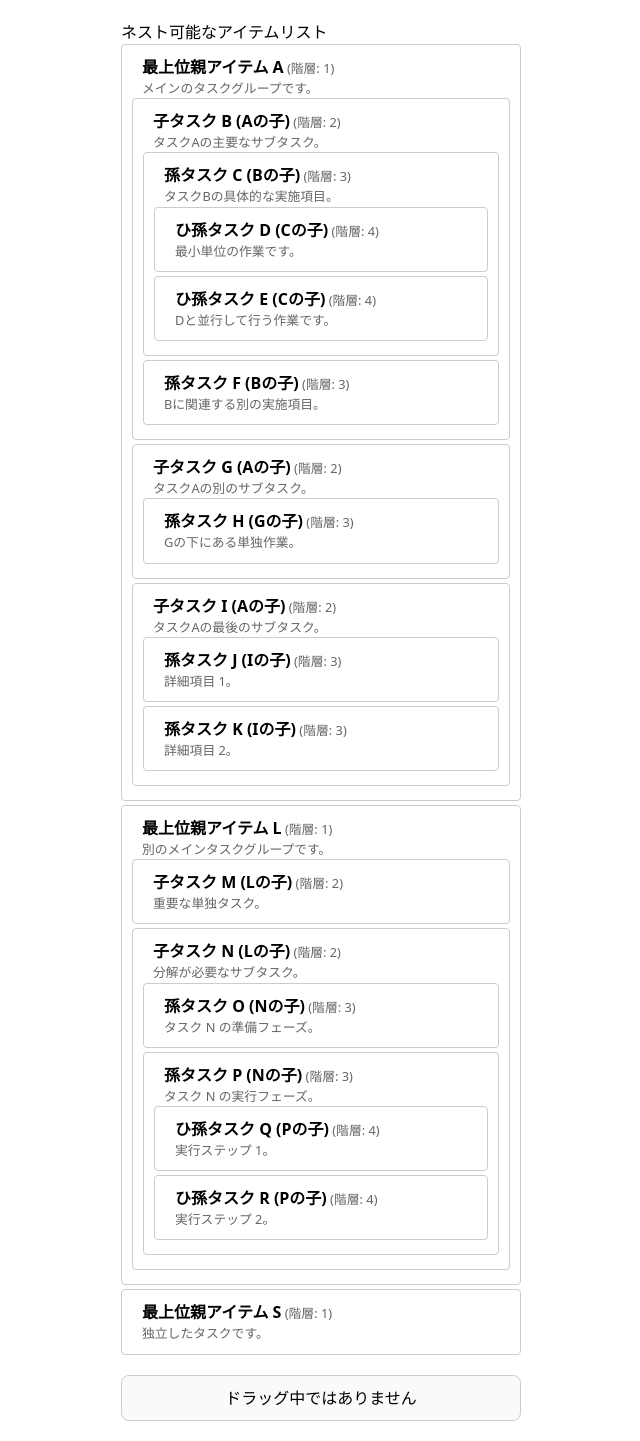
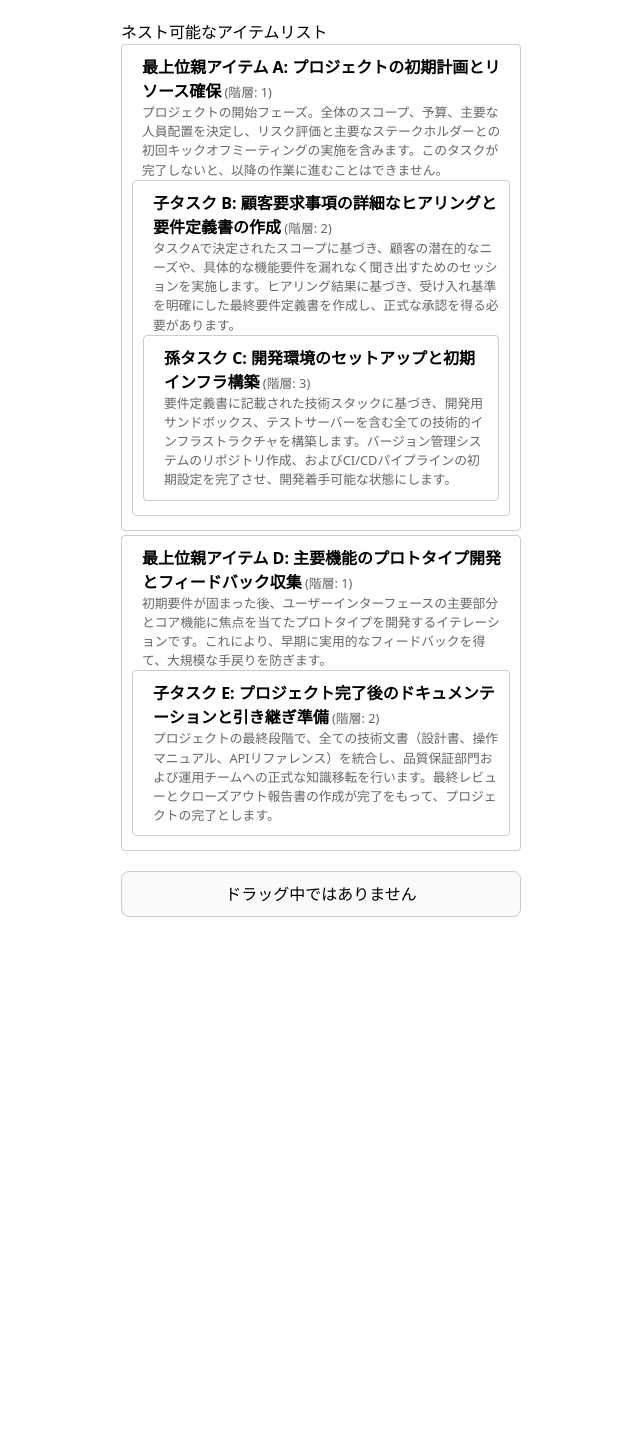
Before and after one commit to shoha-ryo/slideMemo, a Next.js app in the folder my-next-app/: page /task in a window 1280 px wide. Shown: the whole page, without its empty margins (319-959 px from the left). After the commit the page ends 937 px from the top, so only its background shows below. Built offline with nearby package versions, Linux system fonts and the light colour scheme.

Commit message:
要素(JSON)入れ替えロジック実装

```diff
--- a/my-next-app/src/app/task/components/Card.tsx
+++ b/my-next-app/src/app/task/components/Card.tsx
@@ -2,22 +2,13 @@
 
 import React, { use } from 'react';
 import { useDraggable, useDroppable, useDndContext } from '@dnd-kit/core';
+import { Item } from '../../../types/item';
 
-// アイテムデータの型定義
-interface ItemProps {
-	startOffset: { x: number; y: number }; // 開始位置のオフセット
-  id: string; // 一意のID (dnd-kitで使用)
-  level: 1 | 2 | 3 | 4 | 5; // 役割 (1=親, 2=子, 3=孫, ...)
-  title: string;
-  details: string;
-	children: ItemProps[]; // ⭐ 再帰的に子要素を持つ
-	useOverlay?: boolean; // DragOverlayで使用するかどうかのフラグ
-}
 
 
 
 // Draggable/Droppable コンポーネント
-const Card: React.FC<ItemProps> = ({ startOffset, id, level, title, details, children, useOverlay }) => {
+const Card: React.FC<Item> = ({ startOffset, id, level, title, details, children, useOverlay }) => {
 
   // --- 1. Draggableの設定 ---
   const { attributes, listeners, setNodeRef: setDraggableRef, transform } = useDraggable({
@@ -26,31 +17,27 @@ const Card: React.FC<ItemProps> = ({ startOffset, id, level, title, details, chi
 
 	const isActive = useDndContext().active?.id === id;
 
-  // ドラッグ時の位置変換スタイル
-  const draggableStyle = useOverlay ? {
-		// DragOverlay 用のスタイル
-  } : {
-		opacity: isActive? 0.3 : 1
-	};
 
   // --- 2. Droppableの設定 ---
   const { isOver, setNodeRef: setDroppableRef } = useDroppable({
-    id: id, // Draggableと同じIDを使用
+		id: id, // Draggableと同じIDを使用
   });
 
   // --- 3. スタイリングとネストレベルの決定 ---
+	const draggableStyle = useOverlay ? {
+		outline: '20px solid #00bcd4',
+	} : {
+		opacity: isActive? 0 : 1
+	};
 
-  // role (1~5) を元にネストレベル (インデント) を計算
-  // 例: role 1 -> 0px, role 2 -> 20px, role 3 -> 40px, ...
   const nestingLevel = level - 1;
   const paddingLeft = nestingLevel * 0; // 20px ずつインデント
-
-  // ドロップ時の視覚的なフィードバック
-  const activeStyle = {
+  const droppableStyle = {
     backgroundColor: isOver ? '#e0f7fa' : 'white', // isOver のとき色を変える
     outline: isOver ? '2px solid #00bcd4' : 'none',
 		// 動的に入れ替えを行なって、実際にドロップされる場所を視覚的に示す（入れ替えるよりラインが引かれる方がいいかも？）
   };
+
 
   // DraggableとDroppableのrefを両方設定
   const setNodeRef = (node) => {
@@ -62,8 +49,6 @@ const Card: React.FC<ItemProps> = ({ startOffset, id, level, title, details, chi
     <div
       ref={setNodeRef} // 両方のrefを設定
 			style={{
-				...draggableStyle,
-				...activeStyle,
 				padding: '10px',
 				paddingLeft: `${paddingLeft + 10}px`,
 				marginBottom: '4px',
@@ -71,7 +56,9 @@ const Card: React.FC<ItemProps> = ({ startOffset, id, level, title, details, chi
 				borderRadius: '4px',
 				transition: 'background-color 0.2s, outline 0.2s',
 				position: 'relative', // transformがなくても常にrelative固定
-			}}
+				...draggableStyle,
+				...droppableStyle,
+		}}
 			className='card' // カードの外枠要素の取得用
 
       {...listeners} // ドラッグイベントのリスナー
@@ -82,10 +69,8 @@ const Card: React.FC<ItemProps> = ({ startOffset, id, level, title, details, chi
 			<div style={{ paddingLeft: `${paddingLeft + 10}px` }}>
 				<strong>{title}</strong>
 				<span style={{ fontSize: '0.8em', color: '#666' }}> (階層: {level})</span>
-				{useOverlay
-					? <p>・・・</p>
-					: <p style={{ fontSize: '0.8em', color: '#666'}}>{details}</p>
-				}
+				<p style={{ fontSize: '0.8em', color: '#666'}}>{details}</p>
+
 			</div>
 			{/* ⭐ 2. 子要素の再帰的なレンダリング */}
 			{children.length > 0 && (
--- a/my-next-app/src/app/task/components/DraggableItem.tsx
+++ /dev/null
@@ -1,51 +0,0 @@
-'use client';
-
-import React from 'react';
-import { useDraggable } from '@dnd-kit/core';
-
-/**
- * ドラッグ可能なタスクカード
- * @param {object} props - プロパティ
- * @param {string} props.id - DndContextで使用する一意のID
- * @param {string} props.content - カードに表示する内容
- */
-export default function DraggableItem({ id, content }) {
-  // useDraggableフックを呼び出し、必要なプロパティとリスナーを取得
-  const {
-    attributes,
-    listeners,
-    setNodeRef,
-    transform,
-    isDragging
-  } = useDraggable({
-    id,
-  });
-
-  // ドラッグ中のスタイルを適用
-  const style = {
-    transform: transform ? `translate3d(${transform.x}px, ${transform.y}px, 0)` : undefined,
-    opacity: isDragging ? 0.7 : 1, // ドラッグ中は透明度を下げる
-    zIndex: isDragging ? 10 : 1, // ドラッグ中は前面に表示
-    transition: isDragging ? 'none' : 'transform 0.2s ease', // ドラッグ終了後のアニメーション
-    padding: '12px',
-    margin: '8px 0',
-    backgroundColor: 'white',
-    borderRadius: '8px',
-    boxShadow: isDragging ? '0 6px 12px rgba(0, 0, 0, 0.3)' : '0 1px 3px rgba(0, 0, 0, 0.1)',
-    cursor: 'grab',
-    textAlign: 'center',
-    fontSize: '14px',
-    border: '1px solid #ddd',
-  };
-
-  return (
-    <div
-      ref={setNodeRef} // DOMノード参照を設定
-      style={style}
-      {...listeners} // イベントリスナー（mousedown, touchstartなど）を設定
-      {...attributes} // aria属性などを設定
-    >
-      {content}
-    </div>
-  );
-}
--- a/my-next-app/src/app/task/components/DroppableContainer.tsx
+++ /dev/null
@@ -1,49 +0,0 @@
-'use client';
-
-import React from 'react';
-import { useDroppable } from '@dnd-kit/core';
-
-/**
- * ドロップ可能なタスクリストのコンテナ
- * @param {object} props - プロパティ
- * @param {string} props.id - DndContextで使用する一意のID
- * @param {string} props.title - リストのタイトル
- * @param {React.ReactNode} props.children - DraggableItemのリスト
- */
-export default function DroppableContainer({ id, title, children }) {
-  // useDroppableフックを呼び出し、ドロップ状態とノード参照を取得
-  const { isOver, setNodeRef } = useDroppable({
-    id,
-  });
-
-  // ドロップ候補時の背景色を決定
-  const containerStyle = {
-    backgroundColor: isOver ? '#e0f7fa' : '#f0f4f8',
-    padding: '16px',
-    margin: '10px',
-    minWidth: '280px',
-    minHeight: '300px',
-    borderRadius: '12px',
-    boxShadow: '0 4px 6px rgba(0, 0, 0, 0.1)',
-    display: 'flex',
-    flexDirection: 'column',
-    transition: 'background-color 0.2s ease-in-out',
-  };
-
-  const titleStyle = {
-    fontSize: '18px',
-    fontWeight: '700',
-    color: '#00796b',
-    marginBottom: '10px',
-    paddingBottom: '5px',
-    borderBottom: '2px solid #00796b',
-    textAlign: 'center',
-  };
-
-  return (
-    <div ref={setNodeRef} style={containerStyle}>
-      <h3 style={titleStyle}>{title}</h3>
-      {children}
-    </div>
-  );
-}
--- /dev/null
+++ b/my-next-app/src/app/task/components/moveCards.ts
@@ -0,0 +1,121 @@
+import { Item } from '@/types/item'
+
+
+
+// ツリー構造のノード移動ロジック
+function getNode(rootList: Item[], targetId: string): Item | null {
+  for (const node of rootList) {
+    if (node.id === targetId) return node
+    if (node.children && node.children.length > 0) {
+      const found = getNode(node.children, targetId)
+      if (found) return found
+    }
+  }
+  return null
+}
+// 怪しい再帰関数
+function collectDescendantIds(node: Item): string[] {
+  let result: string[] = [node.id]
+
+  for (const child of node.children) {
+    result = result.concat(collectDescendantIds(child))
+  }
+
+  return result
+}
+
+
+function isDroppingIntoOwnDescendant( // ノードの探索
+  rootList: Item[],
+  activeId: string,
+  overId: string
+): boolean {
+  const activeNode = getNode(rootList, activeId) // activeノード全体を取得
+  if (!activeNode) return false
+	console.log(activeNode);
+
+  const descendants = collectDescendantIds(activeNode) // activeノードの全子孫IDを収集
+	console.log(descendants);
+
+  // 自分の子孫に drop しようとしている → NG（循環が起きる）
+  return descendants.includes(overId)
+}
+
+
+
+// ノードをツリーから削除するヘルパー関数
+function removeNode(tree, targetId) {
+  let removed = null;
+
+  const walk = (nodes) => {
+    return nodes.filter((node) => {
+      if (node.id === targetId) {
+        removed = node;
+        return false;
+      }
+      node.children = walk(node.children);
+      return true;
+    });
+  };
+
+  const newTree = walk(tree);
+  return { newTree, removed };
+}
+
+
+// ノードを特定の親の下に挿入するヘルパー関数
+function insertUnder(tree, parentId, nodeToInsert) {
+  const walk = (nodes) => {
+    return nodes.map((node) => {
+      if (node.id === parentId) {
+        node.children = [...node.children, nodeToInsert];
+      } else {
+        node.children = walk(node.children);
+      }
+      return node;
+    });
+  };
+
+  return walk(tree);
+}
+
+
+// レベル情報を更新するヘルパー関数
+function updateLevels(node, baseLevel) {
+  node.level = baseLevel;
+  node.children.forEach((child) => updateLevels(child, baseLevel + 1));
+}
+
+
+// ノードを移動するメイン関数
+function moveNode(tree, activeId, overId) {
+
+	if (isDroppingIntoOwnDescendant(tree, activeId, overId)) {return tree;} // 加工せずに返す
+
+  // ① active をツリーから外す
+  const { newTree, removed: activeNode } = removeNode(tree, activeId);
+  if (!activeNode) return tree; // 想定外の時は何もしない
+
+  // ② active を over の子として挿入
+  const insertedTree = insertUnder(newTree, overId, activeNode);
+
+  // ③ over のレベルを取得するための検索
+  const findLevel = (nodes, id) => {
+    for (const n of nodes) {
+      if (n.id === id) return n.level;
+      const r = findLevel(n.children, id);
+      if (r !== null) return r;
+    }
+    return null;
+  };
+
+  const overLevel = findLevel(insertedTree, overId);
+
+  // ④ active の level を “overLevel + 1” に変更
+  updateLevels(activeNode, overLevel + 1);
+
+  return insertedTree;
+}
+
+
+export { moveNode };
--- a/my-next-app/src/app/task/data.json
+++ b/my-next-app/src/app/task/data.json
@@ -1,80 +1,21 @@
 [
   {
-    "id": "item-1",
+    "id": "item-A",
     "level": 1,
-    "title": "最上位親アイテム A",
-    "details": "メインのタスクグループです。",
+    "title": "最上位親アイテム A: プロジェクトの初期計画とリソース確保",
+    "details": "プロジェクトの開始フェーズ。全体のスコープ、予算、主要な人員配置を決定し、リスク評価と主要なステークホルダーとの初回キックオフミーティングの実施を含みます。このタスクが完了しないと、以降の作業に進むことはできません。",
     "children": [
       {
-        "id": "item-2",
+        "id": "item-B",
         "level": 2,
-        "title": "子タスク B (Aの子)",
-        "details": "タスクAの主要なサブタスク。",
+        "title": "子タスク B: 顧客要求事項の詳細なヒアリングと要件定義書の作成",
+        "details": "タスクAで決定されたスコープに基づき、顧客の潜在的なニーズや、具体的な機能要件を漏れなく聞き出すためのセッションを実施します。ヒアリング結果に基づき、受け入れ基準を明確にした最終要件定義書を作成し、正式な承認を得る必要があります。",
         "children": [
           {
-            "id": "item-3",
+            "id": "item-C",
             "level": 3,
-            "title": "孫タスク C (Bの子)",
-            "details": "タスクBの具体的な実施項目。",
-            "children": [
-              {
-                "id": "item-4",
-                "level": 4,
-                "title": "ひ孫タスク D (Cの子)",
-                "details": "最小単位の作業です。",
-                "children": []
-              },
-              {
-                "id": "item-5",
-                "level": 4,
-                "title": "ひ孫タスク E (Cの子)",
-                "details": "Dと並行して行う作業です。",
-                "children": []
-              }
-            ]
-          },
-          {
-            "id": "item-6",
-            "level": 3,
-            "title": "孫タスク F (Bの子)",
-            "details": "Bに関連する別の実施項目。",
-            "children": []
-          }
-        ]
-      },
-      {
-        "id": "item-7",
-        "level": 2,
-        "title": "子タスク G (Aの子)",
-        "details": "タスクAの別のサブタスク。",
-        "children": [
-          {
-            "id": "item-8",
-            "level": 3,
-            "title": "孫タスク H (Gの子)",
-            "details": "Gの下にある単独作業。",
-            "children": []
-          }
-        ]
-      },
-      {
-        "id": "item-9",
-        "level": 2,
-        "title": "子タスク I (Aの子)",
-        "details": "タスクAの最後のサブタスク。",
-        "children": [
-          {
-            "id": "item-10",
-            "level": 3,
-            "title": "孫タスク J (Iの子)",
-            "details": "詳細項目 1。",
-            "children": []
-          },
-          {
-            "id": "item-11",
-            "level": 3,
-            "title": "孫タスク K (Iの子)",
-            "details": "詳細項目 2。",
+            "title": "孫タスク C: 開発環境のセットアップと初期インフラ構築",
+            "details": "要件定義書に記載された技術スタックに基づき、開発用サンドボックス、テストサーバーを含む全ての技術的インフラストラクチャを構築します。バージョン管理システムのリポジトリ作成、およびCI/CDパイプラインの初期設定を完了させ、開発着手可能な状態にします。",
             "children": []
           }
         ]
@@ -82,62 +23,18 @@
     ]
   },
   {
-    "id": "item-12",
+    "id": "item-D",
     "level": 1,
-    "title": "最上位親アイテム L",
-    "details": "別のメインタスクグループです。",
+    "title": "最上位親アイテム D: 主要機能のプロトタイプ開発とフィードバック収集",
+    "details": "初期要件が固まった後、ユーザーインターフェースの主要部分とコア機能に焦点を当てたプロトタイプを開発するイテレーションです。これにより、早期に実用的なフィードバックを得て、大規模な手戻りを防ぎます。",
     "children": [
       {
-        "id": "item-13",
+        "id": "item-E",
         "level": 2,
-        "title": "子タスク M (Lの子)",
-        "details": "重要な単独タスク。",
+        "title": "子タスク E: プロジェクト完了後のドキュメンテーションと引き継ぎ準備",
+        "details": "プロジェクトの最終段階で、全ての技術文書（設計書、操作マニュアル、APIリファレンス）を統合し、品質保証部門および運用チームへの正式な知識移転を行います。最終レビューとクローズアウト報告書の作成が完了をもって、プロジェクトの完了とします。",
         "children": []
-      },
-      {
-        "id": "item-14",
-        "level": 2,
-        "title": "子タスク N (Lの子)",
-        "details": "分解が必要なサブタスク。",
-        "children": [
-          {
-            "id": "item-15",
-            "level": 3,
-            "title": "孫タスク O (Nの子)",
-            "details": "タスク N の準備フェーズ。",
-            "children": []
-          },
-          {
-            "id": "item-16",
-            "level": 3,
-            "title": "孫タスク P (Nの子)",
-            "details": "タスク N の実行フェーズ。",
-            "children": [
-              {
-                "id": "item-17",
-                "level": 4,
-                "title": "ひ孫タスク Q (Pの子)",
-                "details": "実行ステップ 1。",
-                "children": []
-              },
-              {
-                "id": "item-18",
-                "level": 4,
-                "title": "ひ孫タスク R (Pの子)",
-                "details": "実行ステップ 2。",
-                "children": []
-              }
-            ]
-          }
-        ]
       }
     ]
-  },
-  {
-    "id": "item-19",
-    "level": 1,
-    "title": "最上位親アイテム S",
-    "details": "独立したタスクです。",
-    "children": []
   }
 ]
--- a/my-next-app/src/app/task/page.tsx
+++ b/my-next-app/src/app/task/page.tsx
@@ -6,11 +6,10 @@ import { DndContext, DragOverlay, closestCenter, pointerWithin } from '@dnd-kit/
 import { getQuadrant } from './components/quadrantCollisionDetection';
 import  Card  from './components/Card';
 import ItemData from './data.json';
-import { log } from 'node:console';
+import { moveNode } from './components/moveCards';
 
 
-// ダミーデータ
-const items = ItemData;
+
 
 
 export default function App() {
@@ -26,7 +25,7 @@ export default function App() {
 	});
 	const [startOffset, setStartOffset] = useState({ x: 0, y: 0 });
 	const [activeId, setActiveId] = useState(null);
-
+	const [items, setItems] = useState(ItemData); // ダミーデータ
 
 	// 動的に象限を判定して状態更新
 	const handleDragMove = (event) => {
@@ -68,8 +67,6 @@ export default function App() {
 				x: e.clientX - rect.left,
 				y: e.clientY - rect.top,
 			});
-			console.log(startOffset)
-			console.log(rect)
 		}
   }
 
@@ -84,6 +81,7 @@ export default function App() {
 
 
 	const handleDragEnd = (event) => {
+		const { active, over } = event;
 		setActiveId(null);
 
 		setHoverInfo({
@@ -91,6 +89,7 @@ export default function App() {
       droppableId: null,
       quadrant: null,
     });
+		setItems(moveNode(items, active.id, over.id));
 	};
 
 
--- /dev/null
+++ b/my-next-app/src/types/item.ts
@@ -0,0 +1,10 @@
+// アイテムデータの型定義
+export interface Item {
+	startOffset: { x: number; y: number }; // 開始位置のオフセット
+	id: string; // 一意のID (dnd-kitで使用)
+	level: 1 | 2 | 3 | 4 | 5; // 役割 (1=親, 2=子, 3=孫, ...)
+	title: string;
+	details: string;
+	children: Item[]; // ⭐ 再帰的に子要素を持つ
+	useOverlay?: boolean; // DragOverlayで使用するかどうかのフラグ
+}
```
